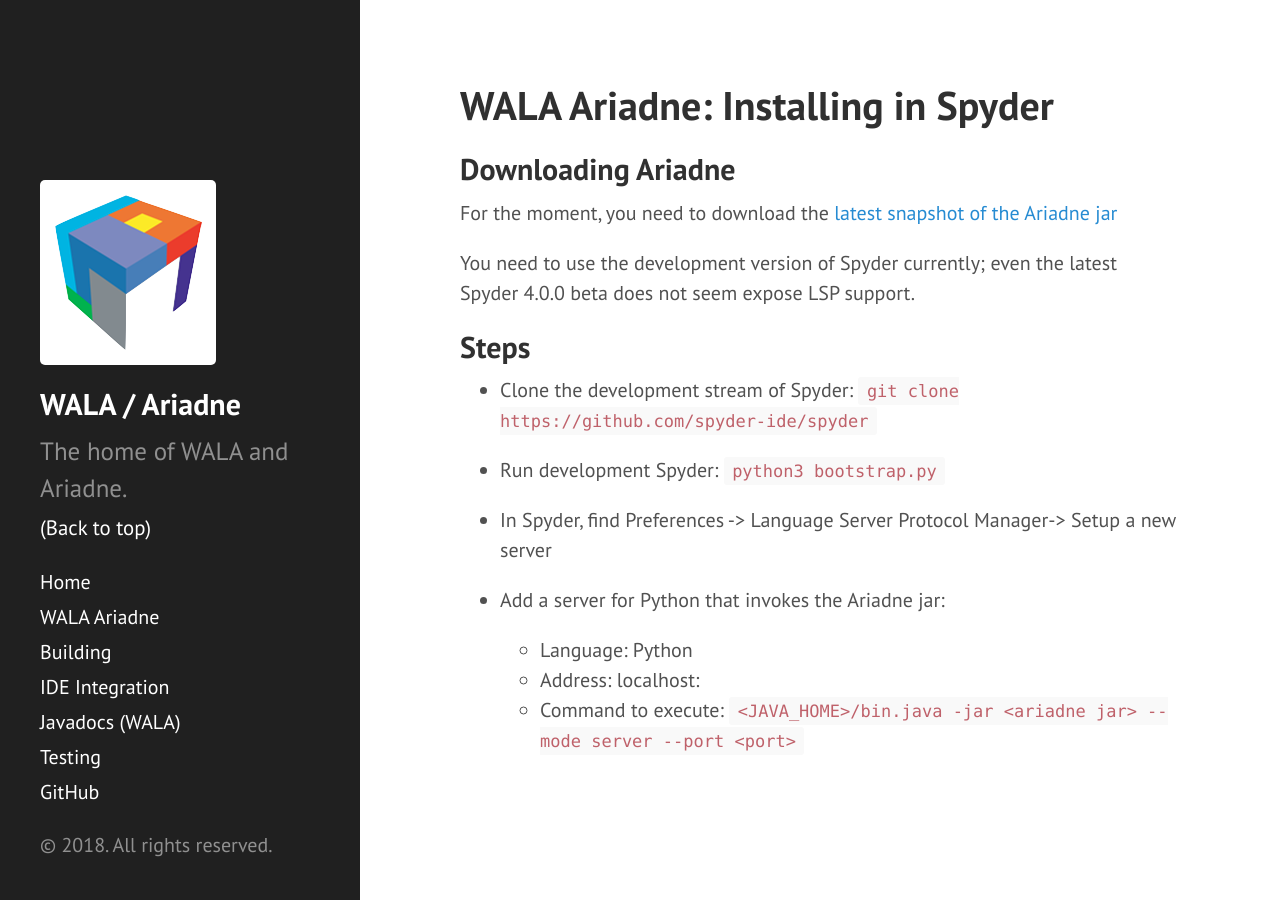
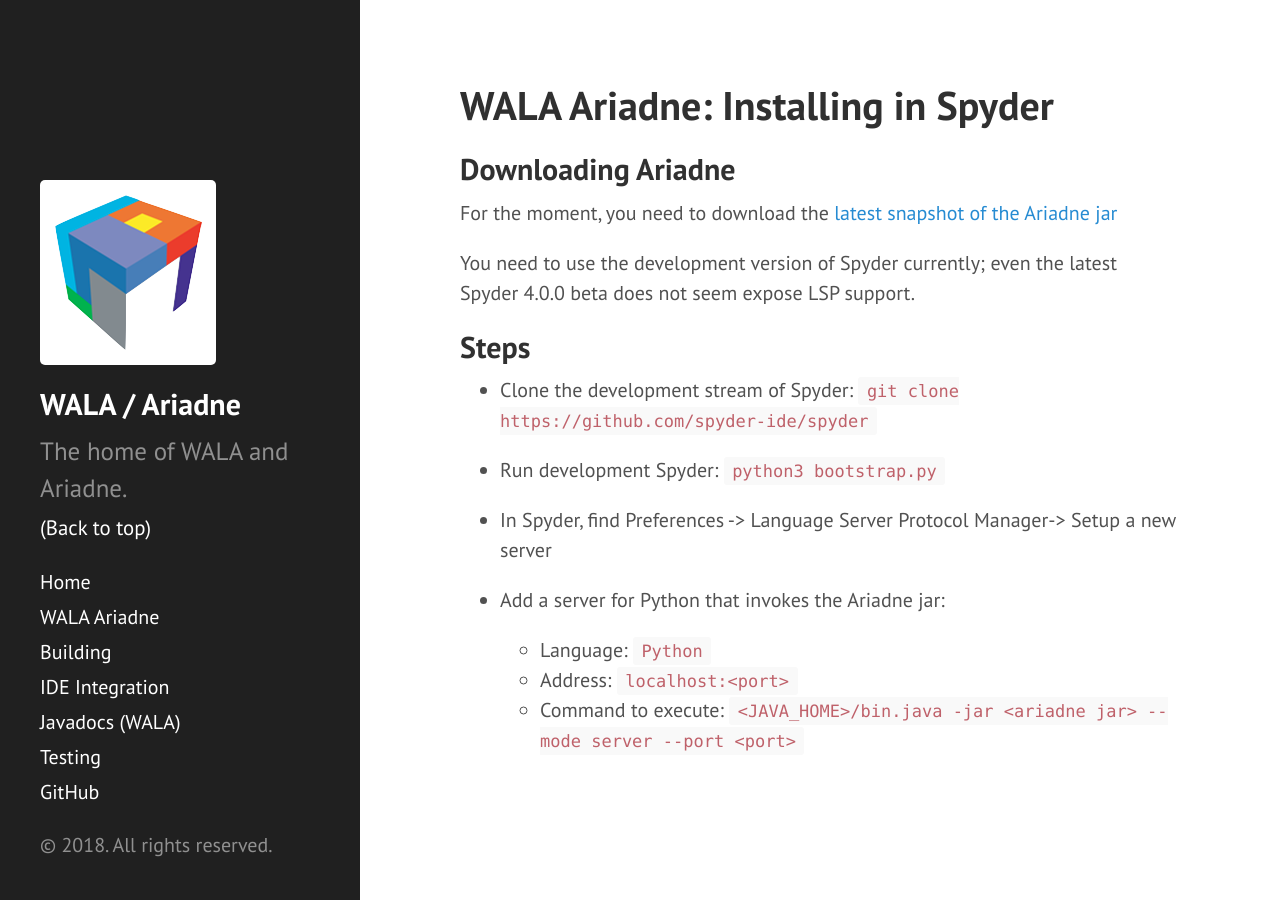
Before and after one commit to wala/wala.github.io, a Jekyll site: the page built from IDE/spyder.md, in a window 1280 px wide. Built offline with Jekyll 4.4.1, drawn with Linux system fonts in a browser that asks for light colours.

Commit message:
spyder instructions

```diff
--- a/IDE/spyder.md
+++ b/IDE/spyder.md
@@ -19,6 +19,6 @@
 Server Protocol Manager-> Setup a new server
 
 * Add a server for Python that invokes the Ariadne jar:
-  * Language: Python
-  * Address: localhost:<port>
+  * Language: `Python`
+  * Address: `localhost:<port>`
   * Command to execute: `<JAVA_HOME>/bin.java -jar <ariadne jar> --mode server --port <port>`
```
